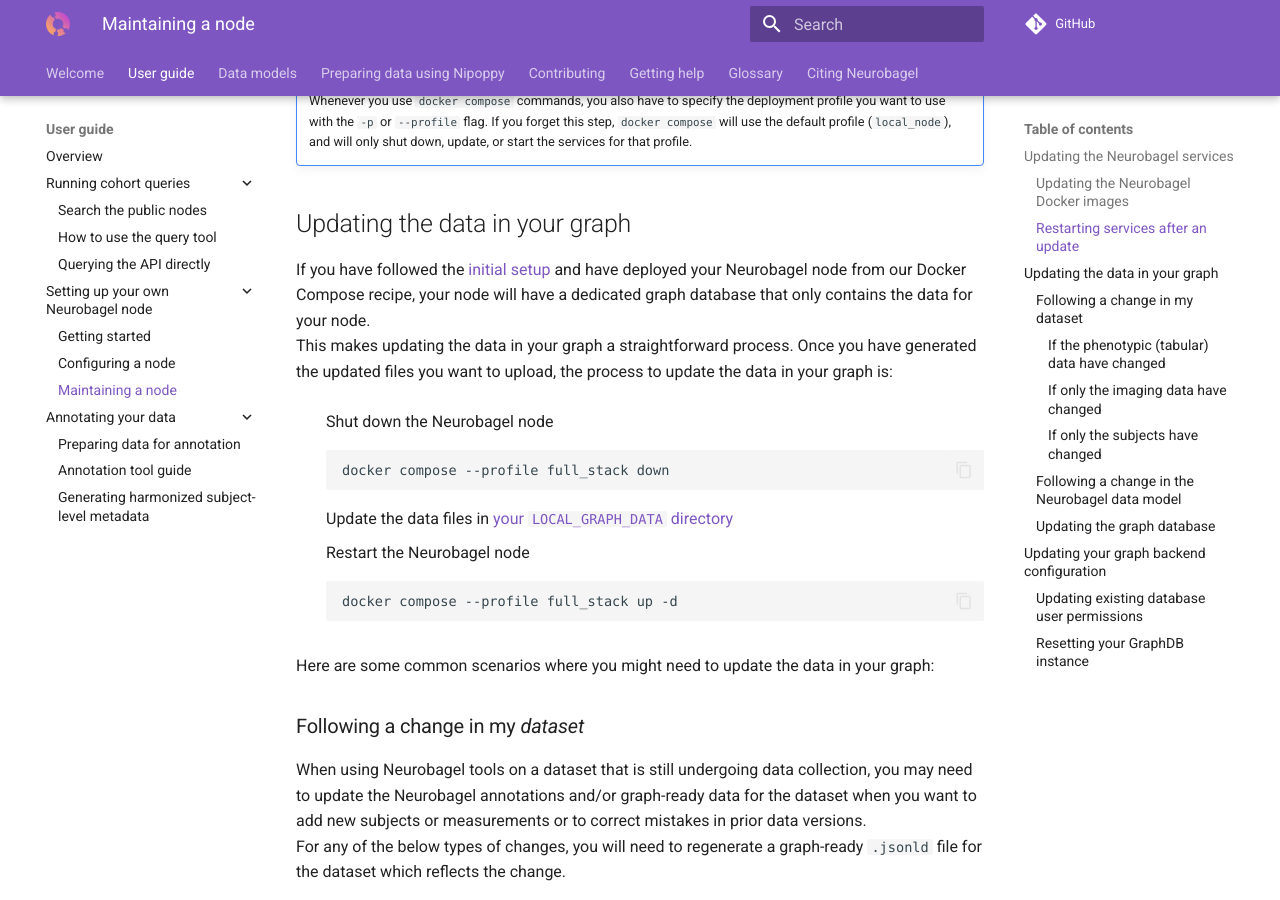
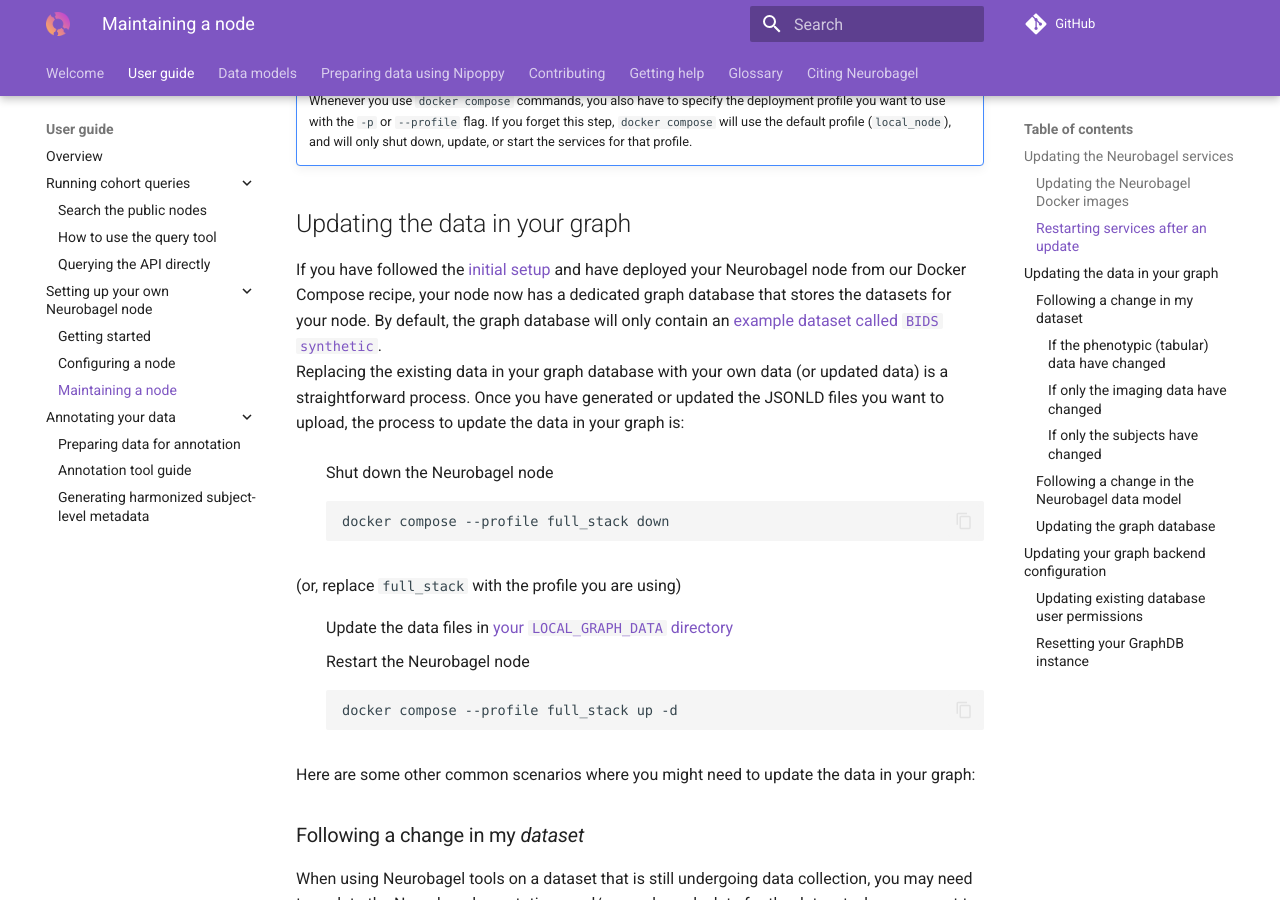
Before and after one commit to neurobagel/documentation, an MkDocs documentation site: the page built from docs/maintaining.md, in a window 1280 px wide and 900 px high, scrolled down 1428 px. Built offline with MkDocs 1.6.1 and Material for MkDocs 9.7.7, drawn with Linux system fonts in a browser that asks for light colours; comment, search, counter and statistics services are not loaded; some of the changed text lies outside the part shown.

Commit message:
Apply suggestions from code review
Co-authored-by: Alyssa Dai <alyssa.ydai@gmail.com>

````diff
--- a/docs/maintaining.md
+++ b/docs/maintaining.md
@@ -73,11 +73,12 @@ docker compose --profile full_stack up -d
 
 If you have followed the [initial setup](getting_started.md)
 and have deployed your Neurobagel node from our Docker Compose recipe,
-your node will have a dedicated graph database that only contains
-the data for your node.
+your node now has a dedicated graph database that stores
+the datasets for your node.
+By default, the graph database will only contain an [example dataset called `BIDS synthetic`](https://github.com/neurobagel/recipes/blob/main/data/example_synthetic_pheno-bids.jsonld).
 
-This makes updating the data in your graph a straightforward process.
-Once you have generated the updated files you want to upload,
+Replacing the existing data in your graph database with your own data (or updated data) is a straightforward process.
+Once you have generated or updated the JSONLD files you want to upload,
 the process to update the data in your graph is:
 
 1. Shut down the Neurobagel node
@@ -86,6 +87,8 @@ the process to update the data in your graph is:
     docker compose --profile full_stack down
     ```
 
+   (or, replace `full_stack` with the profile you are using)
+
 2. Update the data files in [your `LOCAL_GRAPH_DATA` directory](config.md#uploading-data-to-the-graph-store)
 3. Restart the Neurobagel node
 
@@ -93,7 +96,7 @@ the process to update the data in your graph is:
     docker compose --profile full_stack up -d
     ```
 
-Here are some common scenarios where you might need to update the data in your graph:
+Here are some other common scenarios where you might need to update the data in your graph:
 
 ### Following a change in my _dataset_
 
@@ -218,6 +221,8 @@ follow these steps:
     docker compose --profile full_stack up -d
     ```
 
+    If you are not using the `full_stack` profile, replace `full_stack` with the name of the profile you are using.
+
 Some examples of when you might want to do this:
 
 - You started but did not complete Neurobagel node setup previously and want to ensure you are using up-to-date instructions and recommended configuration options
````
Also changed, not shown: other parts of docs/maintaining.md (+2 -2 lines).
